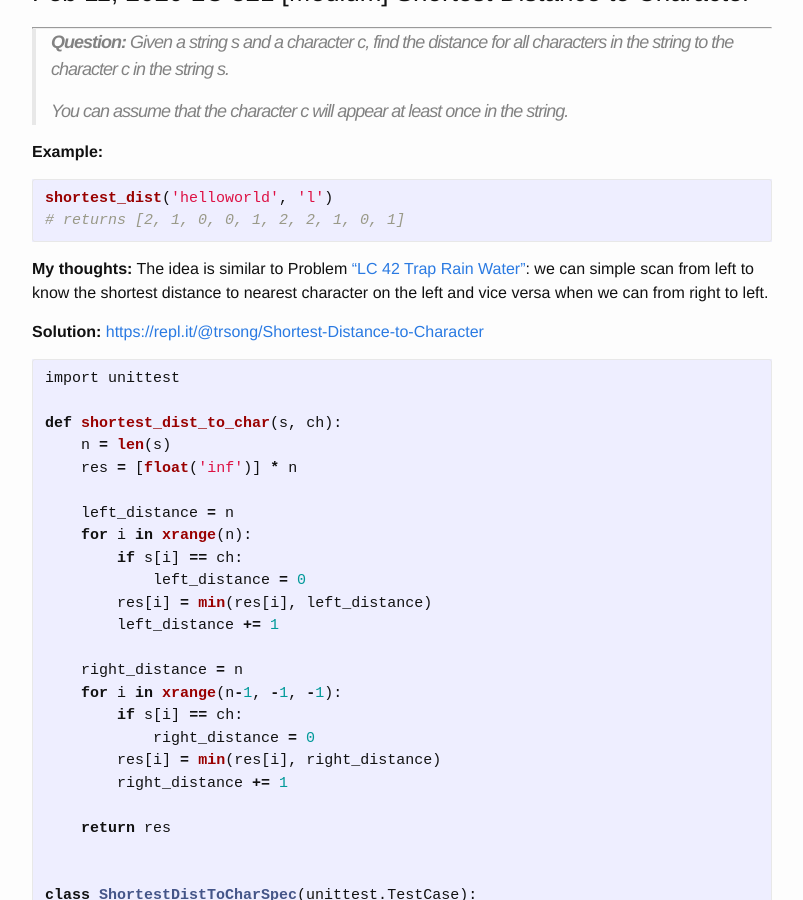
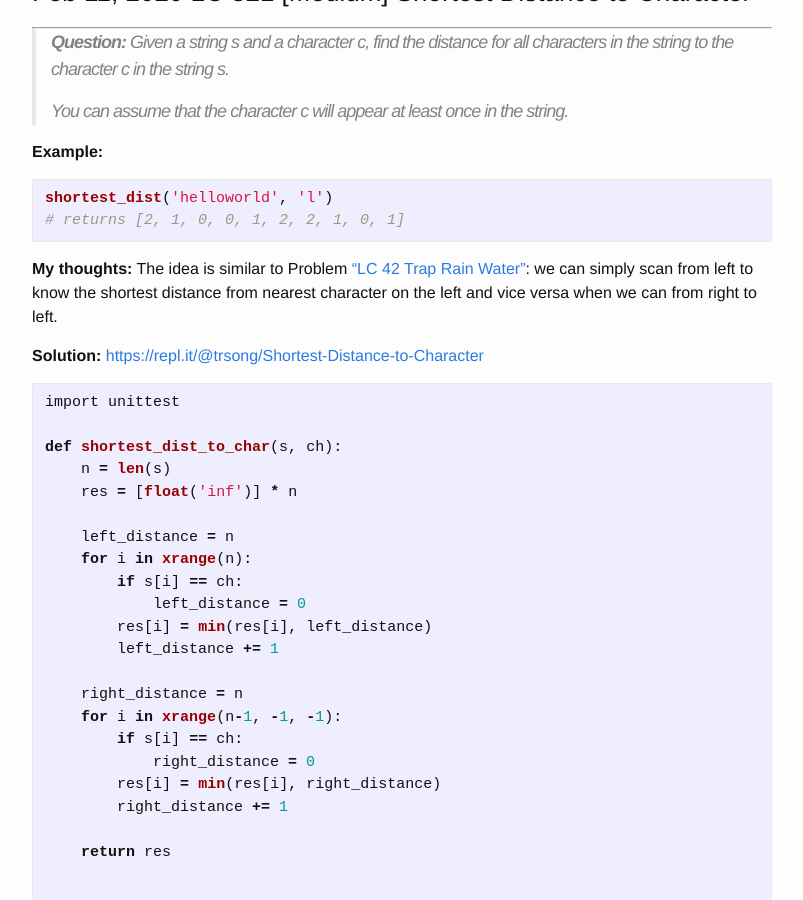
Before and after one commit to trsong/trsong.github.io, a Jekyll site: the page built from _posts/2020-02-01-DailyQuestionsFeb.md, in a window 1280 px wide and 900 px high, scrolled down 1314 px. Shown: the whole window, without its empty margins (238-1041 px from the left). Built offline with Jekyll 4.4.1, drawn with Linux system fonts in a browser that asks for light colours.

Commit message:
Fix Minor Wording Issue from Previous Checkin

````diff
--- a/_posts/2020-02-01-DailyQuestionsFeb.md
+++ b/_posts/2020-02-01-DailyQuestionsFeb.md
@@ -49,7 +49,7 @@ shortest_dist('helloworld', 'l')
 # returns [2, 1, 0, 0, 1, 2, 2, 1, 0, 1]
 ```
 
-**My thoughts:** The idea is similar to Problem ["LC 42 Trap Rain Water"](https://trsong.github.io/python/java/2019/05/01/DailyQuestions/#may-11-2019-lc-42-hard-trapping-rain-water): we can simple scan from left to know the shortest distance to nearest character on the left and vice versa when we can from right to left.
+**My thoughts:** The idea is similar to Problem ["LC 42 Trap Rain Water"](https://trsong.github.io/python/java/2019/05/01/DailyQuestions/#may-11-2019-lc-42-hard-trapping-rain-water): we can simply scan from left to know the shortest distance from nearest character on the left and vice versa when we can from right to left.
 
 **Solution:** [https://repl.it/@trsong/Shortest-Distance-to-Character](https://repl.it/@trsong/Shortest-Distance-to-Character)
 ```py
````
